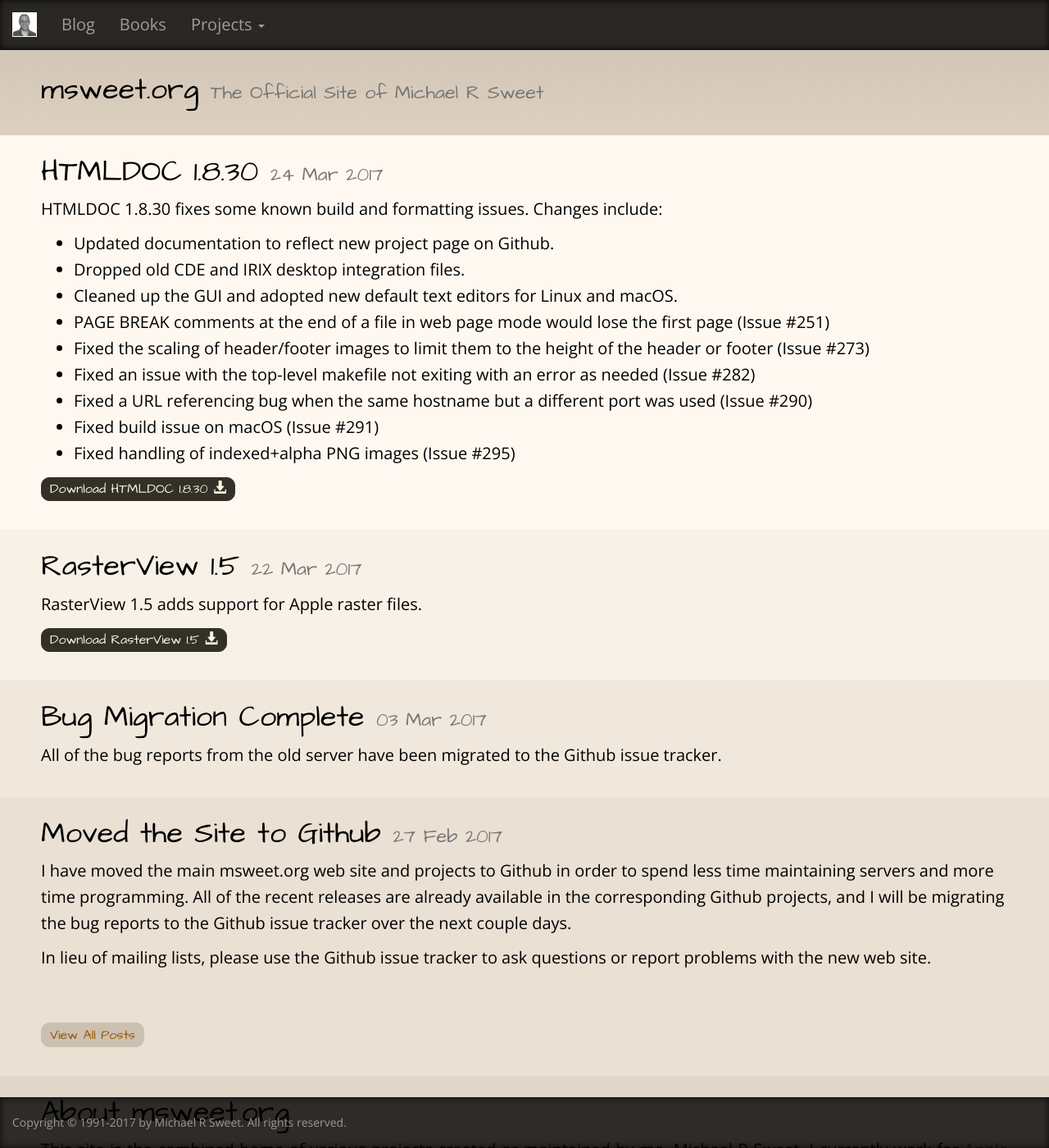
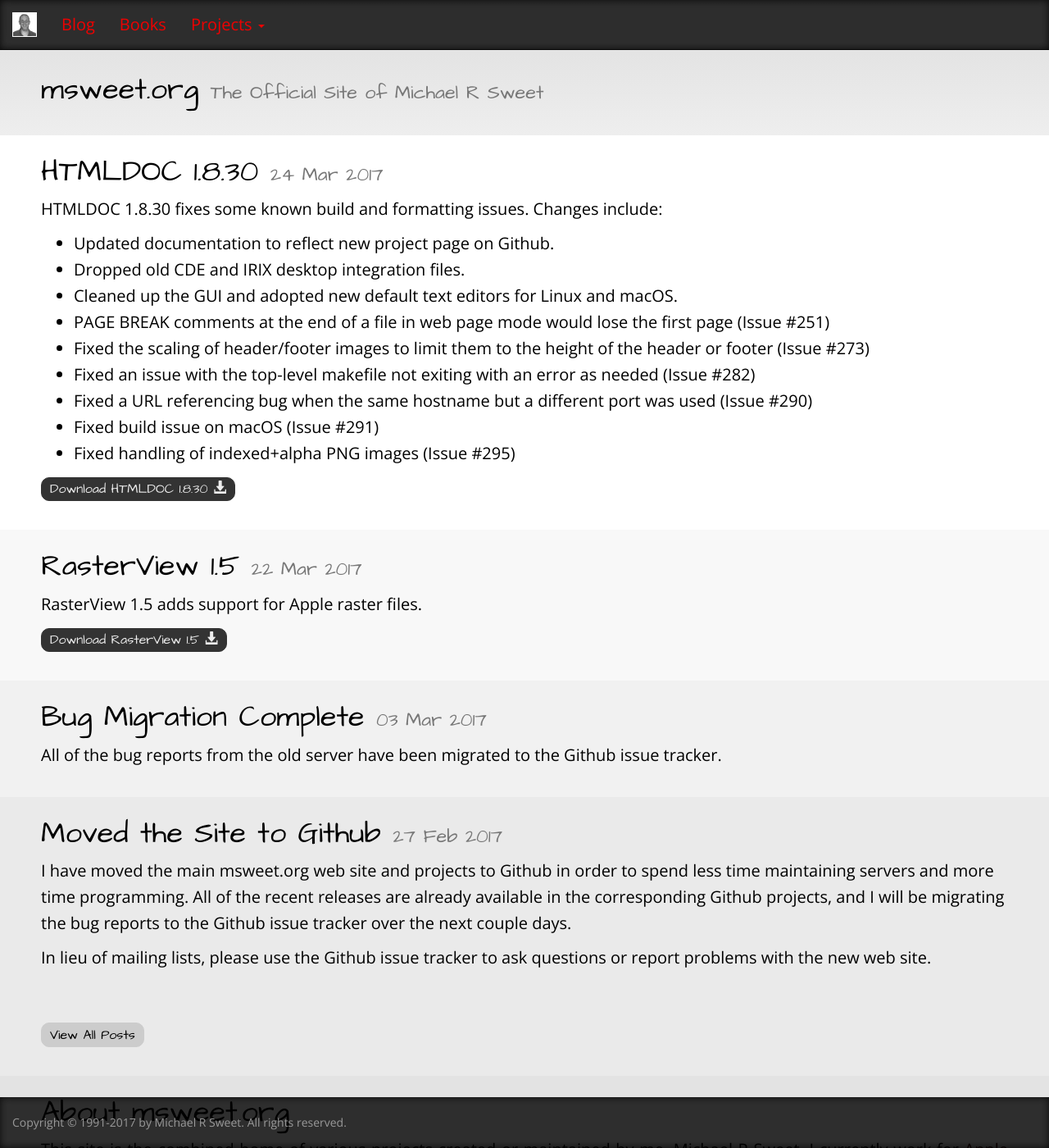
Before and after one commit to michaelrsweet/michaelrsweet.github.com, a Jekyll site: the page built from index.html, in a window 1280 px wide and 1400 px high. Shown: the whole window at 82% size. Built offline with Jekyll 4.4.1, drawn with Linux system fonts in a browser that asks for light colours.

Commit message:
Move away from the HP-esk color theme.

```diff
--- a/css/michaelrsweet.css
+++ b/css/michaelrsweet.css
@@ -31,22 +31,24 @@
 
 /* General look-n-feel */
 body {
-  background: #fff8f0;
+  background: #fff;
   color: black;
   font-size: 20px;
   line-height: 32px;
 }
 
 small {
-  color: #555040;
+  color: #555;
 }
 
 a:link, a:visited {
-  color: #995500;
+  color: #300;
+  text-decoration: none;
 }
 
 a:link:hover, a:active {
-  color: #ff6600;
+  color: #f00;
+  text-decoration: none;
 }
 
 img.logo {
@@ -63,9 +65,10 @@
 }
 
 a.btn {
-  background: #ccc0b0;
-  border-color: #ccc0b0;
+  background: #ccc;
+  border-color: #ccc;
   border-radius: 10px;
+  color: #000;
   font-family: 'Architects Daughter', cursive;
   font-size: 80%;
   padding: 2px 10px;
@@ -73,31 +76,39 @@
 }
 
 a.btn:hover {
-  background: #ddd0c0;
-  border-color: #ddd0c0;
+  background: #ddd;
+  border-color: #ddd;
+  color: #f00;
+}
+
+.container-header {
+  background: #eee;
+  background-image: linear-gradient(#ddd, #eee);
+  color: black;
 }
 
 .container-header a.btn {
-  background: #999080;
-  border-color: #999080;
-  color: #333028;
+  background: #ccc;
+  border-color: #ccc;
+  color: #000;
 }
 
 .container-header a.btn:hover {
-  background: #aaa090;
-  border-color: #aaa090;
+  background: #ddd;
+  border-color: #ddd;
+  color: #f00;
 }
 
 a.btn-primary, .container-header a.btn-primary {
-  background: #333028;
-  border-color: #333028;
-  color: #fff8e0;
+  background: #333;
+  border-color: #333;
+  color: #eee;
 }
 
 a.btn-primary:hover, .container-header a.btn-primary:hover {
-  background: #555040;
-  border-color: #555040;
-  color: #fff8e0;
+  background: #555;
+  border-color: #555;
+  color: #fff;
 }
 
 /* Site theme */
@@ -113,6 +124,13 @@
 nav.navbar-inverse {
   background-color: rgba(0,0,0,0.8);
   box-shadow: 0px 0px 10px rgba(0,0,0,0.8) inset;
+}
+
+.navbar-inverse .navbar-nav > li > a, .navbar-inverse .navbar-nav>.open>a, .navbar-inverse .navbar-nav>.open>a:focus, .navbar-inverse .navbar-nav>.open>a:hover {
+  color: #e00;
+}
+.navbar-inverse .navbar-nav > li > a:hover {
+  color: #f00;
 }
 
 a.navbar-brand {
@@ -138,9 +156,6 @@
 }
 
 .container-header {
-  background: #ccc0b0;
-  background-image: linear-gradient(#ccc0b0, #ddd0c0);
-  color: black;
   padding-top: 90px;
   width: 100%;
 }
@@ -172,39 +187,39 @@
 }
 
 .bg10 {
-  background: rgba(221,208,192,0.1);
+  background: rgba(221,221,221,0.1);
 }
 
 .bg20 {
-  background: rgba(221,208,192,0.2);
+  background: rgba(221,221,221,0.2);
 }
 
 .bg30 {
-  background: rgba(221,208,192,0.3);
+  background: rgba(221,221,221,0.3);
 }
 
 .bg40 {
-  background: rgba(221,208,192,0.4);
+  background: rgba(221,221,221,0.4);
 }
 
 .bg50 {
-  background: rgba(221,208,192,0.5);
+  background: rgba(221,221,221,0.5);
 }
 
 .bg60 {
-  background: rgba(221,208,192,0.6);
+  background: rgba(221,221,221,0.6);
 }
 
 .bg70 {
-  background: rgba(221,208,192,0.7);
+  background: rgba(221,221,221,0.7);
 }
 
 .bg80 {
-  background: rgba(221,208,192,0.8);
+  background: rgba(221,221,221,0.8);
 }
 
 .bg90 {
-  background: rgba(221,208,192,0.9);
+  background: rgba(221,221,221,0.9);
 }
 
 .justify {
```
